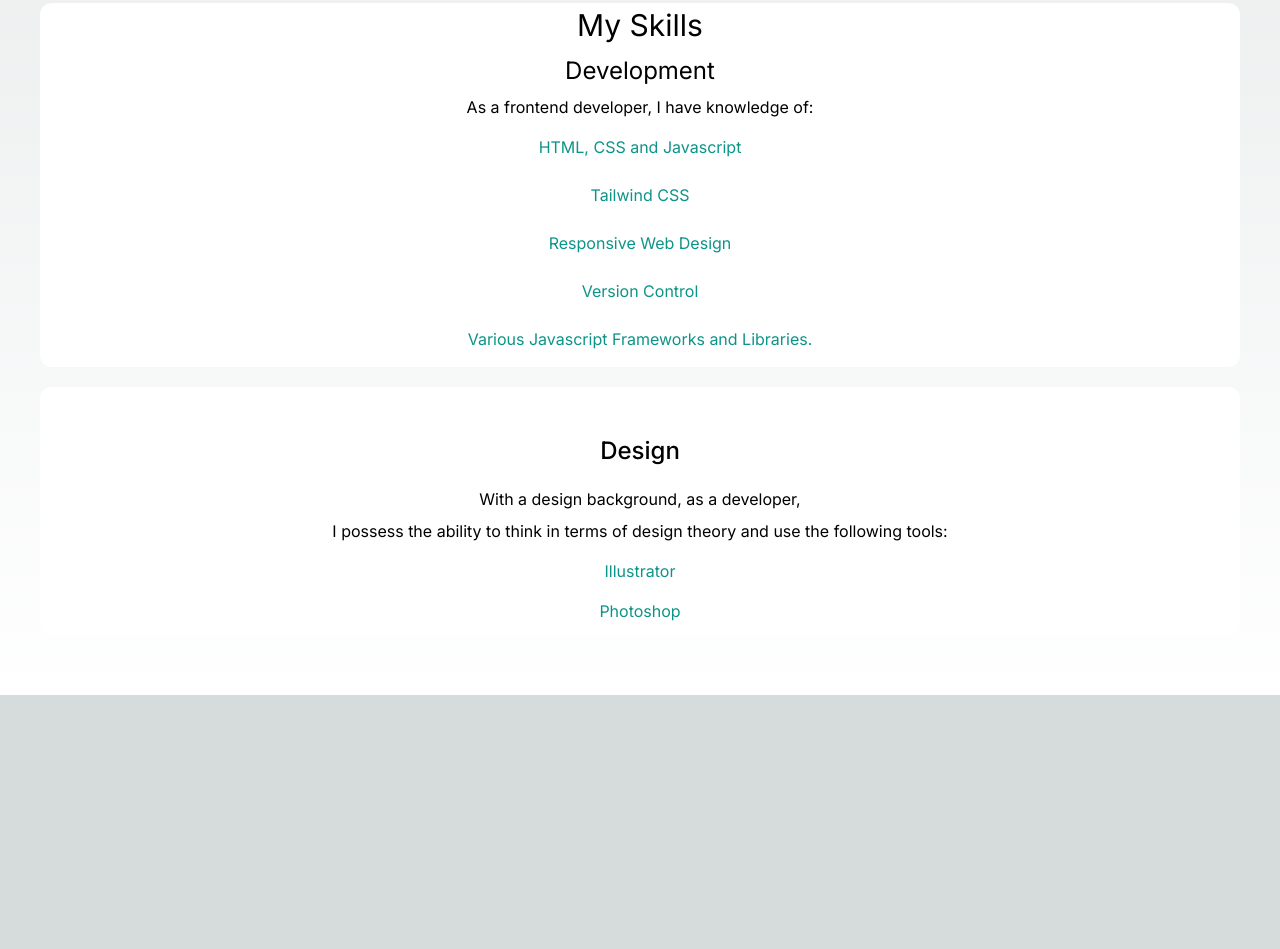
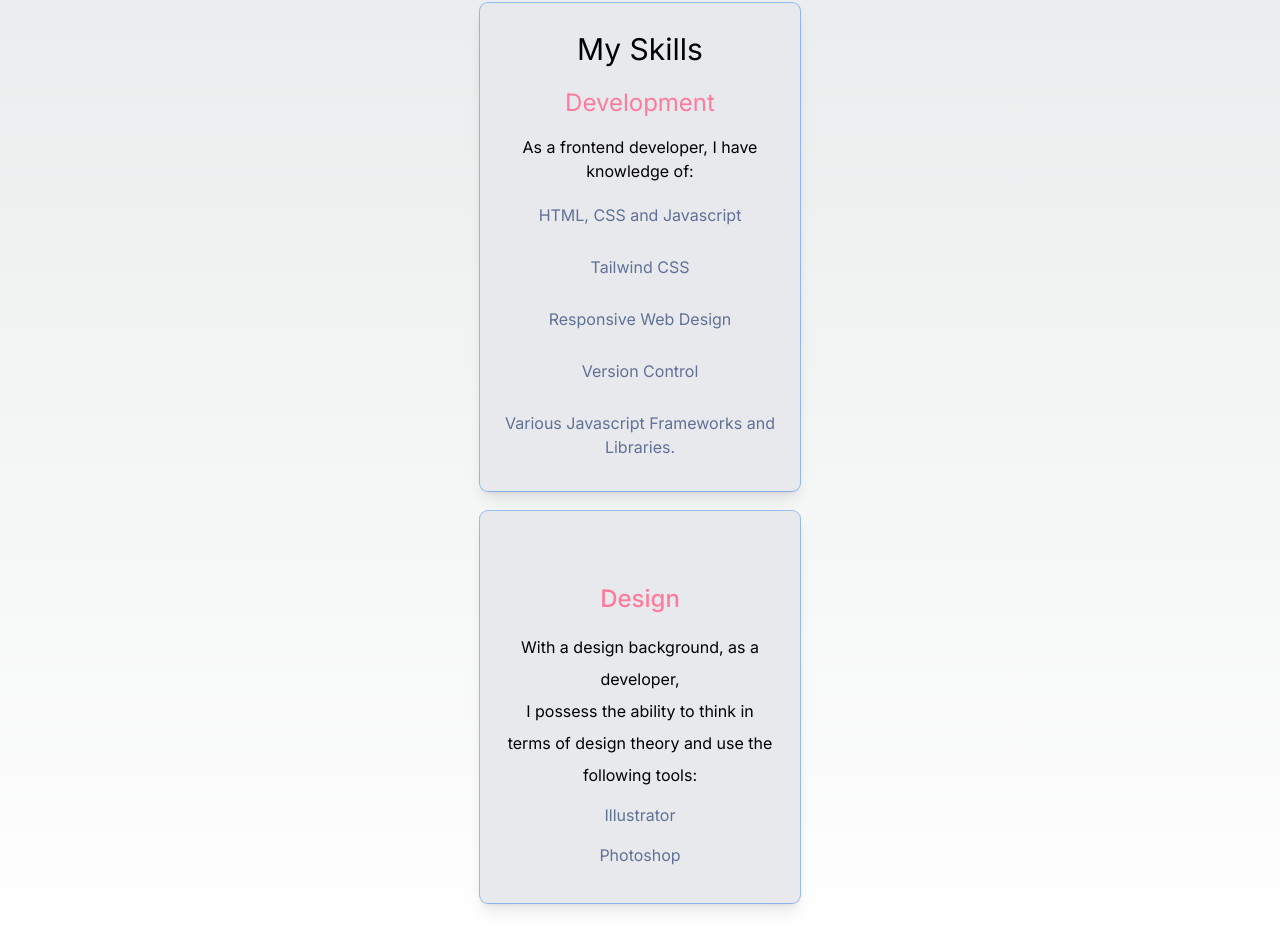
Before and after one commit to Efury1/myportfolio, a Next.js app: page / in a window 1280 px wide. Shown: the part 988-1937 px from the top of the page. Before the commit the page ends 1683 px from the top, so only its background shows below. Built offline with nearby package versions, Linux system fonts and the light colour scheme.

Commit message:
Block of text

```diff
--- a/src/app/page.tsx
+++ b/src/app/page.tsx
@@ -8,15 +8,15 @@ export default function Home() {
   return (
     <main>
         <nav className="py-10 mb-12 flex justify-between">
-          <h1 className="text-xl ">Eliza Fury</h1>
+          <h1 className="text-xl">Eliza Fury</h1>
           <ul className="flex items-center">
             <li></li>
-            <li><a className="bg-gradient-to-r from-blue-500 to-purple-500 text-white px-4 rounded-md ml-8" href="https://www.linkedin.com/in/eliza-fury-3004b3110/">My Resume</a></li>
+            <li><a className="bg-gradient-to-r from-blue to-purple text-white px-4 rounded-md ml-8" href="https://www.linkedin.com/in/eliza-fury-3004b3110/">My Resume</a></li>
           </ul>
         </nav>
         <section>
         <div className="text-center p-10">
-          <h1 className="text-5xl py-2 text-blue-600 font-medium">Eliza Fury</h1>
+          <h1 className="text-5xl py-2 text-pink font-medium">Eliza Fury</h1>
           <h3 className="text-2xl py-2">Developer and designer</h3>
         <p className="text-md py-5 leading-8 text-white-800">
         Passionate developer with a data-driven approach, prioritizing accessibility and inclusivity.
@@ -35,26 +35,27 @@ export default function Home() {
         </section>
         <section>
         <div className="text-center p-10">
-        <div className="text-center shallow-lg bg-white pd-5 rounded-xl my-5">
+
+        <div className="group block max-w-xs mx-auto rounded-lg p-6 bg-white ring-1 ring-slate-900/5 shadow-lg space-y-3 hover:bg-sky-500 hover:ring-sky-500 pd-5 my-5">
               <h3 className="text-3xl flex justify-center gap-1 py-1">My Skills</h3>
-              <p className="text-md justify-center py-1 leading-8 text-white-800">
-              <h3 className="text-2xl py-1 text-black">Development</h3>
+              <h3 className="text-2xl py-1 text-pink">Development</h3>
               <p className="text-black">As a frontend developer, I have knowledge of: </p>
-                <h4 className="py-2 text-teal-600">HTML, CSS and  Javascript</h4>
-                <h4 className="py-2 text-teal-600">Tailwind CSS</h4>
-                <h4 className="py-2 text-teal-600">Responsive Web Design</h4>
-                <h4 className="py-2 text-teal-600">Version Control </h4>
-                <h4 className="py-2 text-teal-600">Various Javascript Frameworks and Libraries.</h4>
-              </p>
+                <h4 className="py-2 text-blue">HTML, CSS and  Javascript</h4>
+                <h4 className="py-2 text-blue">Tailwind CSS</h4>
+                <h4 className="py-2 text-blue">Responsive Web Design</h4>
+                <h4 className="py-2 text-blue">Version Control </h4>
+                <h4 className="py-2 text-blue">Various Javascript Frameworks and Libraries.</h4>
           </div>
-          <div className="text-center shallow-lg bg-white pd-5 rounded-xl my-5">
-          <p className="text-md justify-center pt-8 pb-2 leading-8 text-white-800">
-              <h3 className="text-2xl font-medium py-4 text-black">Design</h3>
-              <p className="text-black">With a design background, as a developer, <br/>I possess the ability to think in terms of design theory and use the following tools:</p>
-              <p className="py-2 text-teal-600">Illustrator</p>
-              <p className=" text-teal-600">Photoshop</p>
+
+          <div className="group block max-w-xs mx-auto rounded-lg p-6 bg-white ring-1 ring-slate-900/5 shadow-lg space-y-3 hover:bg-sky-500 hover:ring-sky-500 pd-5 my-5">
+            <p className="text-md justify-center pt-8 pb-2 leading-8 text-white-800">
+                <h3 className="text-2xl font-medium py-4 text-pink">Design</h3>
+                <p className="text-black">With a design background, as a developer, <br/>I possess the ability to think in terms of design theory and use the following tools:</p>
+                <p className="py-2 text-blue">Illustrator</p>
+                <p className=" text-blue">Photoshop</p>
             </p>
           </div>
+
           </div>
         </section>
     </main>
--- a/tailwind.config.js
+++ b/tailwind.config.js
@@ -1,3 +1,4 @@
+const colors = require('tailwindcss/colors')
 /** @type {import('tailwindcss').Config} */
 module.exports = {
   content: [
@@ -9,6 +10,13 @@ module.exports = {
     "./src/**/*.{js,ts,jsx,tsx,mdx}",
   ],
   theme: {
+    colors: {
+      'yellow': '#FFC759',
+      'pink': '#FF7B9C',
+      'blue': '#607196',
+      'purple': '#BABFD1',
+      'white': '#E8E9ED',
+    },
     extend: {},
   },
   plugins: [],
```
